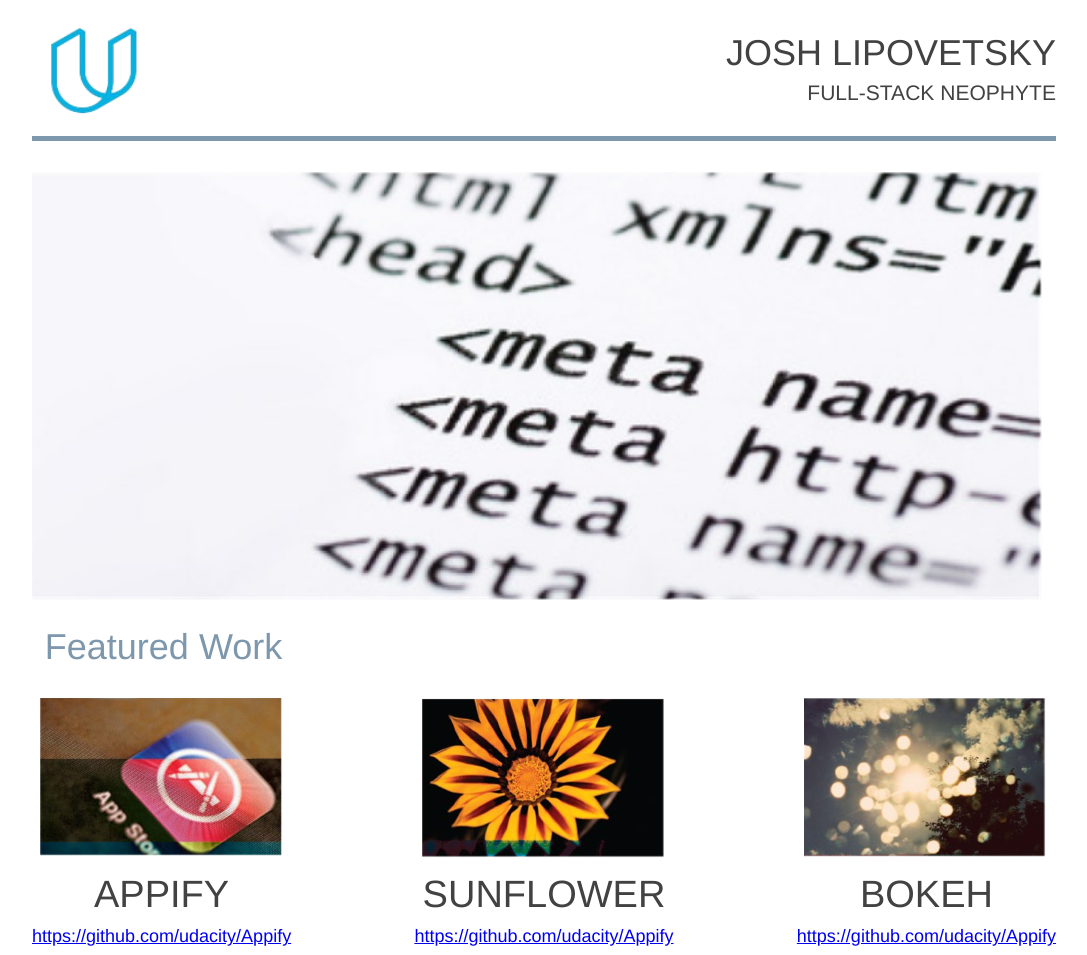
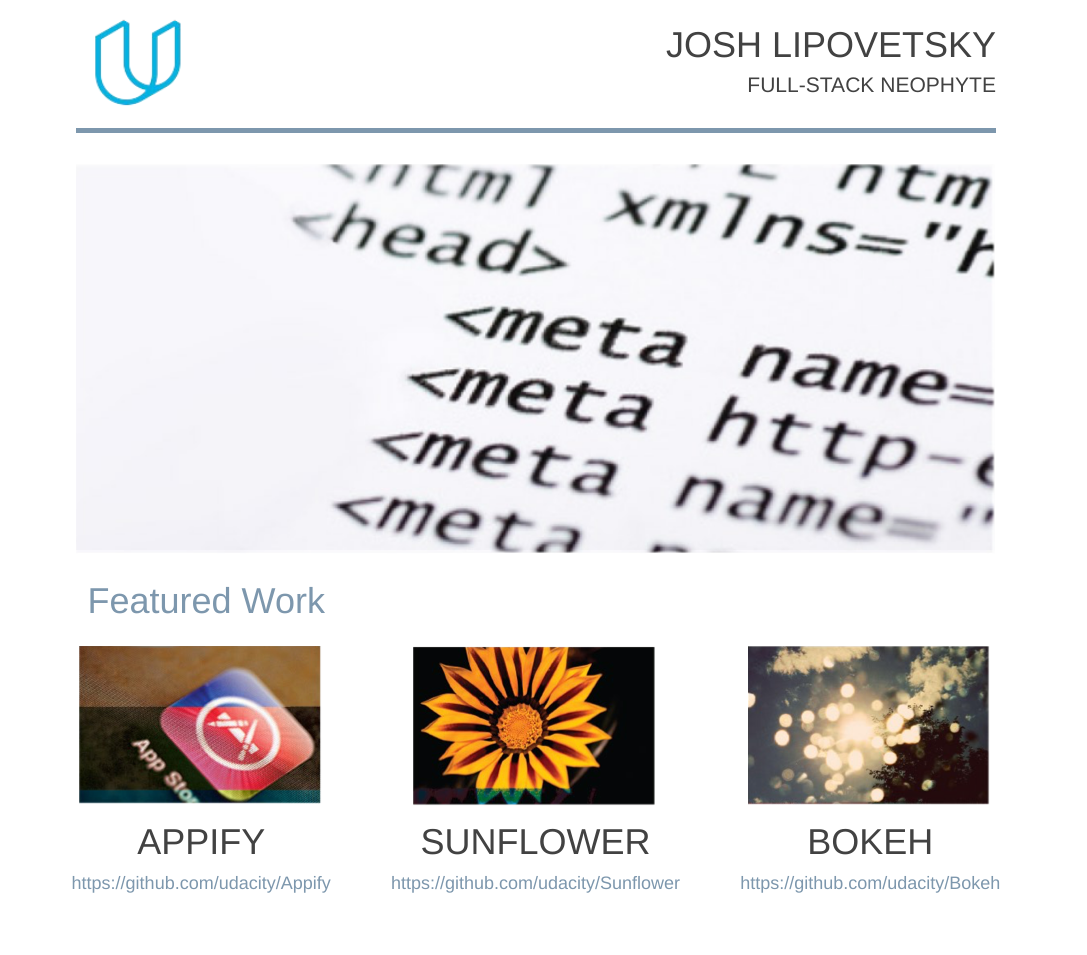
Before and after one commit to lipovetsky/FSND-Portfolio, a plain HTML site: page index.html in a window 1280 px wide. Shown: the whole page, without its empty margins (104-1191 px from the left). Drawn offline with Linux system fonts and the light colour scheme.

Commit message:
More changes made; Site almost completed

```diff
--- a/index.html
+++ b/index.html
@@ -19,20 +19,20 @@
 
     <h1 class ="featuredworktext">Featured Work</h1>
       <section class="featuredwork">
-      <section class="project1">
+        <section class="project">
           <img class="projectimage" src="projectimage1.png" alt="Project Image 1">
           <h1 class="projecttitle">APPIFY</h1>
           <a href="https://github.com/udacity/Appify" class="link">https://github.com/udacity/Appify</a>
         </section>
-      <section class="project2">
+        <section class="project">
           <img class="projectimage" src="projectimage2.png" alt="Project Image 2">
           <h2 class="projecttitle">SUNFLOWER</h2>
-        <a href="https://github.com/udacity/Appify" class="link">https://github.com/udacity/Appify</a>
+          <a href="https://github.com/udacity/Sunflower" class="link">https://github.com/udacity/Sunflower</a>
         </section>
-      <section class="project3">
+        <section class="project">
           <img class="projectimage" src="projectimage3.png" alt="Project Image 3">
           <h2 class="projecttitle">BOKEH</h2>
-        <a href="https://github.com/udacity/Appify" class="link">https://github.com/udacity/Appify</a>
+          <a href="https://github.com/udacity/Bokeh" class="link">https://github.com/udacity/Bokeh</a>
         </section>
     </section>
 
--- a/main.css
+++ b/main.css
@@ -1,9 +1,24 @@
-@media screen and (max-width: 615px) {
-  .headerlogo {
-  width: 115%;
-  height: 14%;
+@media screen and (max-width: 450px) {
+  .headertext {
+    font-size: 11px;
+    align-self: flex-end;
   }
 }
+
+@media screen and (min-width: 451px) and (max-width: 650px) {
+  .headertext {
+    font-size: 14px;
+    align-self: flex-end;
+  }
+}
+
+@media screen and (min-width: 767px) {
+  body {
+    max-width: 1150px;
+    margin: auto;
+  }
+}
+
 
 body, html {
   width: 100%;
@@ -30,6 +45,7 @@ header {
   display: flex;
   flex-direction: row;
   justify-content: space-between;
+  margin: auto;
 }
 
 h1 {
@@ -63,21 +79,22 @@ h3 {
 
 .mainimage {
   display: flex;
-  width: 79%;
+  width: 80%;
   margin-top: 30px;
-  margin-right: 10%;
-  margin-left: 10%;
-  vertical-align: top;
+  justify-content: space-around;
+  margin-right: auto;
+  margin-left: auto;
+  flex-grow: 1;
 }
 
 .featuredwork {
   display: flex;
-  margin-top: 30px;
-  margin-right: 10%;
-  margin-left: 10%;
-  width: 80%;
+  flex-wrap: wrap;
+  justify-content: space-around;
   text-align: center;
-  justify-content: space-between;
+  margin: auto;
+  width: 86%;
+  flex-grow: 1;
 }
 
 .featuredworktext {
@@ -86,10 +103,24 @@ h3 {
   color: #7d97ad;
 }
 
+.project {
+  margin-bottom: 5%;
+}
+
 .projecttitle {
   font-family: helvetica neue, Arial, sans-serif;
-  font-size: 38px;
+  font-size: 36px;
   font-weight: 400;
   color: #424242;
   margin: 10px;
 }
+
+.link {
+  font-family: helvetica neue, Arial, sans-serif;
+  font-size: 18px;
+  font-weight: 400;
+  color: #7d97ad;
+  margin: 10px;
+  text-decoration:  none;
+
+}
```
Lines whose indentation alone changed are shown as unchanged.
